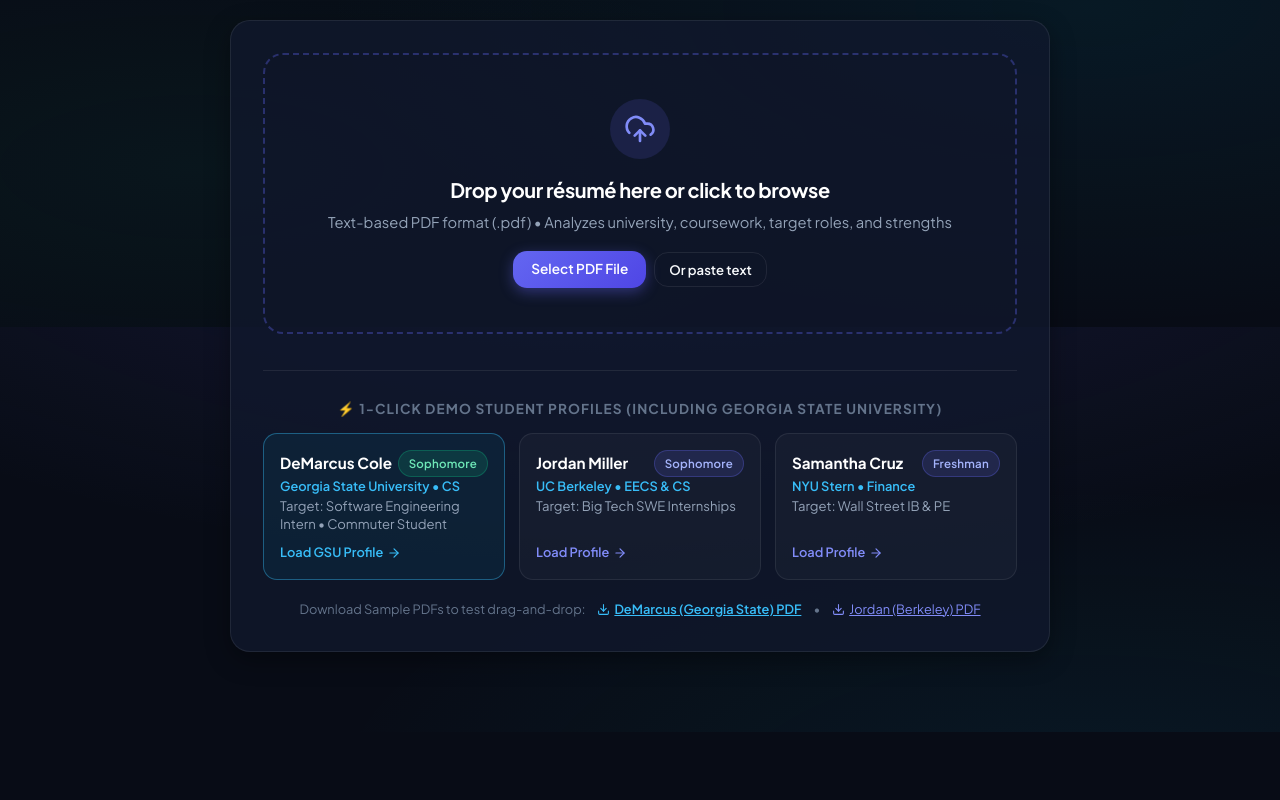
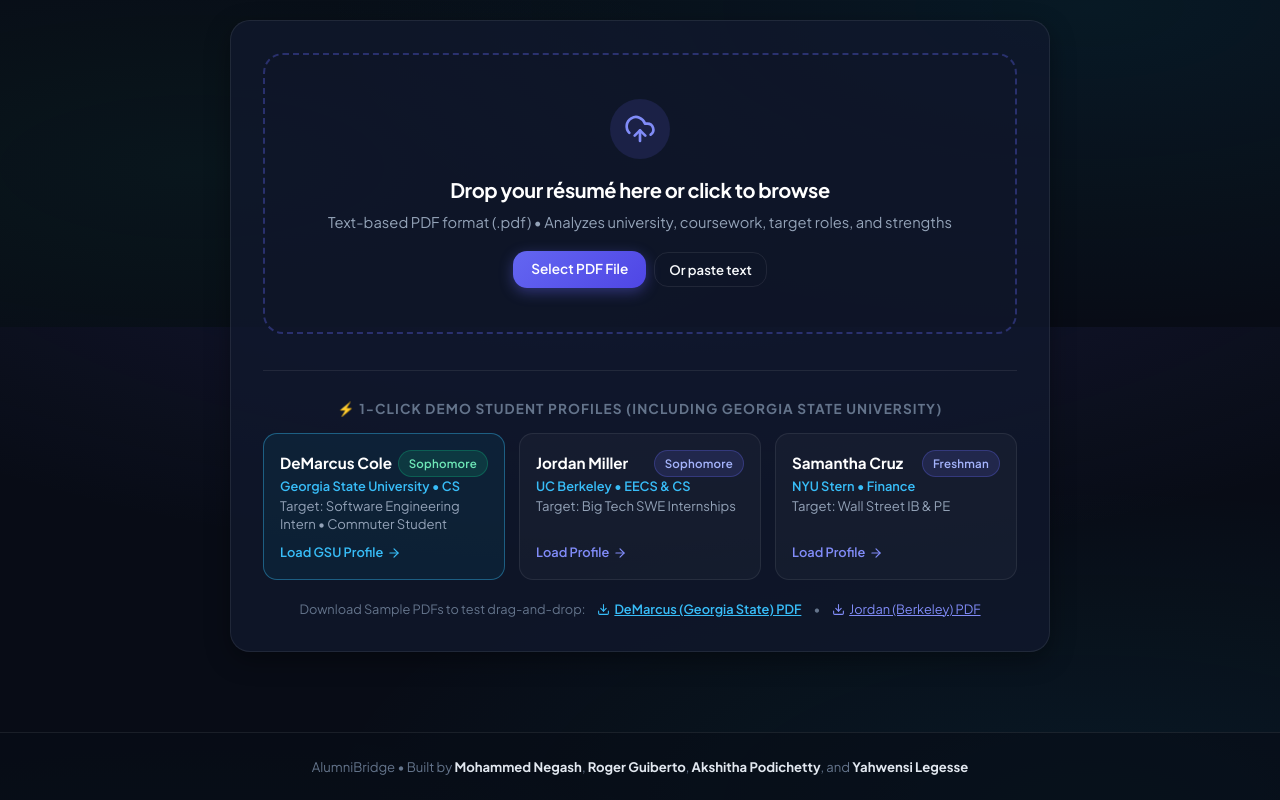
Before and after one commit to mnegash8/AlumniBridge, a React (Vite) app in the folder frontend/: page / in a window 1280 px wide. Shown: the part 473-1273 px from the top of the page. Before the commit the page ends 1205 px from the top, so only its background shows below. Built offline with nearby package versions, Linux system fonts and the light colour scheme; no server answers.

Commit message:
docs: add team members Mohammed Negash, Roger Guiberto, Akshitha Podichetty, Yahwensi Legesse

```diff
--- a/frontend/src/App.jsx
+++ b/frontend/src/App.jsx
@@ -220,6 +220,24 @@ export default function App() {
         )}
       </main>
 
+      {/* Footer */}
+      <footer style={{
+        textAlign: 'center',
+        padding: '24px 16px',
+        borderTop: '1px solid var(--border-subtle)',
+        background: 'rgba(8, 12, 22, 0.6)',
+        color: 'var(--text-dim)',
+        fontSize: '0.82rem'
+      }}>
+        <div>
+          AlumniBridge • Built by{' '}
+          <strong style={{ color: '#e2e8f0' }}>Mohammed Negash</strong>,{' '}
+          <strong style={{ color: '#e2e8f0' }}>Roger Guiberto</strong>,{' '}
+          <strong style={{ color: '#e2e8f0' }}>Akshitha Podichetty</strong>, and{' '}
+          <strong style={{ color: '#e2e8f0' }}>Yahwensi Legesse</strong>
+        </div>
+      </footer>
+
       {/* Booking Modal */}
       <BookingModal
         mentorData={selectedMentorForBooking}
--- a/frontend/src/components/JudgeModal.jsx
+++ b/frontend/src/components/JudgeModal.jsx
@@ -26,6 +26,16 @@ export default function JudgeModal({ isOpen, onClose, onSelectPreset }) {
               AlumniBridge – Six-Hour Demo Architecture & Pitch
             </p>
           </div>
+        </div>
+
+        {/* Team Members */}
+        <div style={{ display: 'flex', alignItems: 'center', gap: '8px', flexWrap: 'wrap', margin: '4px 0 14px' }}>
+          <span style={{ fontSize: '0.78rem', color: '#a5b4fc', fontWeight: 700, textTransform: 'uppercase' }}>Built by:</span>
+          {['Mohammed Negash', 'Roger Guiberto', 'Akshitha Podichetty', 'Yahwensi Legesse'].map((name) => (
+            <span key={name} className="badge badge-company" style={{ fontSize: '0.8rem', color: '#f8fafc', background: 'rgba(99, 102, 241, 0.12)', border: '1px solid rgba(99, 102, 241, 0.3)' }}>
+              👤 {name}
+            </span>
+          ))}
         </div>
 
         {/* Official Pitch Quote Box */}
```
Also changed, not shown: 1 other file (tests, documents, lock files or other folders).
